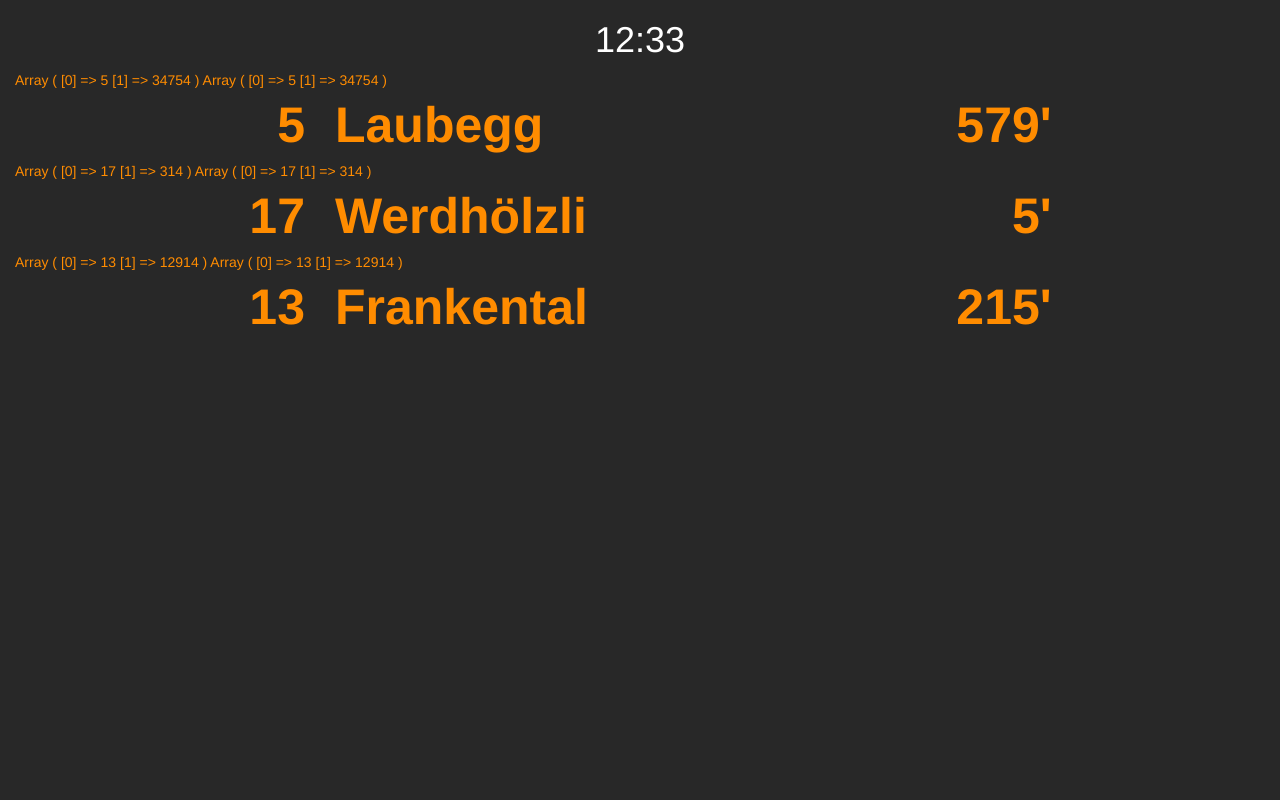
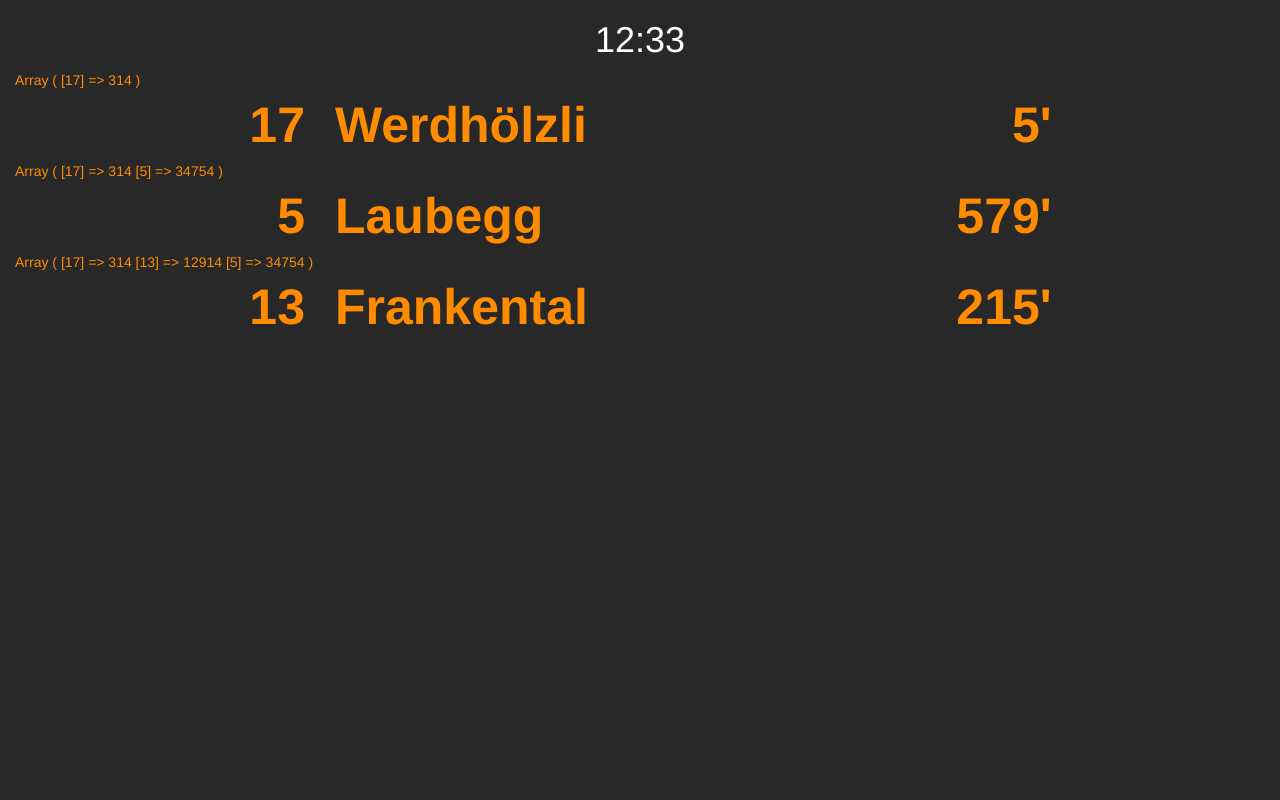
Before and after one commit to dfernandesnamics/Abfahrt-Display, a PHP site: page / in a window 1280 px wide. Run offline with PHP 8.4, Linux system fonts and the light colour scheme; data that the repository does not hold is empty.

Commit message:
array wird geordnet doch erst nach dem letzten durchlauf sind alle trams vorhanden und sortiert.

```diff
--- a/index.php
+++ b/index.php
@@ -57,11 +57,11 @@
 
 	</div>
 	<?php
-	$GLOBALS['format'] = "<div class='row'><div class='tramnr col-xs-offset-2 col-xs-1'>" . '%s' . "</div>" .
+	$GLOBALS['format'] = "<div class='row'><div class='tramnr col-xs-offset-2 col-xs-1'>" . '%d' . "</div>" .
 		"<div class='endhaltestelle col-xs-6'>" . '%s' . "</div>" .
 		"<div class='wartezeit col-xs-pull-2 col-xs-3 '>" . '%d\'' . "</div></div>";
 
-	$GLOBALS['tramankunftformat'] = "<div class='row'><div class='tramnr col-xs-offset-2 col-xs-1'>" . '%s' . "</div>" .
+	$GLOBALS['tramankunftformat'] = "<div class='row'><div class='tramnr col-xs-offset-2 col-xs-1'>" . '%d' . "</div>" .
 		"<div class='endhaltestelle col-xs-6'>" . '%s' . "</div>" .
 		"<div class='wartezeit col-xs-pull-2 col-xs-3'><div class='bus-parent'><div class='icon-bus3'></div></div></div></div>";
 
@@ -103,24 +103,22 @@
 
 		function wartezeitBerechnung($tramnr, $abfahrtsZeit)
 		{
-			$GLOBALS['warteZeit'] = [];
 			$difference = $abfahrtsZeit - $GLOBALS['timestamp'];
-			array_push($GLOBALS['warteZeit'], $tramnr, $difference);
-
-			print_r($GLOBALS['warteZeit']);
-			$this->sortAbfahrten($difference, $tramnr, $difference);
+			$GLOBALS['warteZeit'][$tramnr] = $difference;
+			$this->sortAbfahrten($difference, $tramnr);
 
 		}
 
-		function sortAbfahrten($abfahrtsZeit, $tramnr, $difference)
+		function sortAbfahrten($abfahrtsZeit, $tramnr)
 		{
 			asort($GLOBALS['warteZeit'], SORT_NUMERIC);
-			foreach ($GLOBALS['warteZeit'][$tramnr] as $key => $val) {
-				$key = $val;
-			}
+
 			print_r($GLOBALS['warteZeit']);
 			$this->printdauer($abfahrtsZeit, $tramnr);
 		}
+//			foreach ($GLOBALS['warteZeit'] as $key => $val) {
+//				$GLOBALS['warteZeit'][$tramnr] = $val;
+//			}
 
 		function printdauer($wartezeitankunft, $tramnr)
 		{
@@ -137,8 +135,8 @@
 
 	$haltestelle = new Haltestelle;
 
+	$haltestelle->wartezeitVorbereitung(17);
 	$haltestelle->wartezeitVorbereitung(5);
-	$haltestelle->wartezeitVorbereitung(17);
 	$haltestelle->wartezeitVorbereitung(13);
 	?>
 </div>
```
